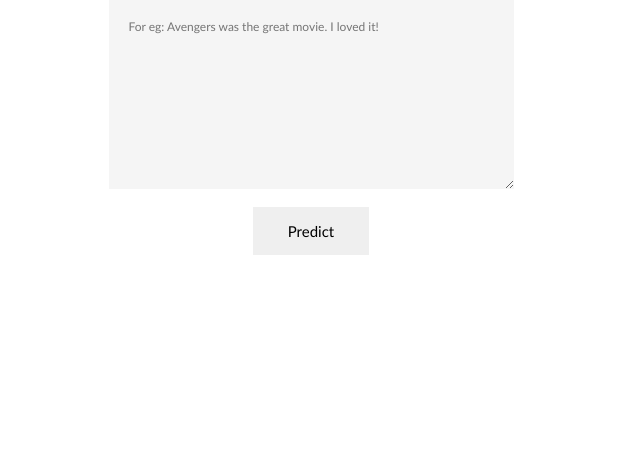
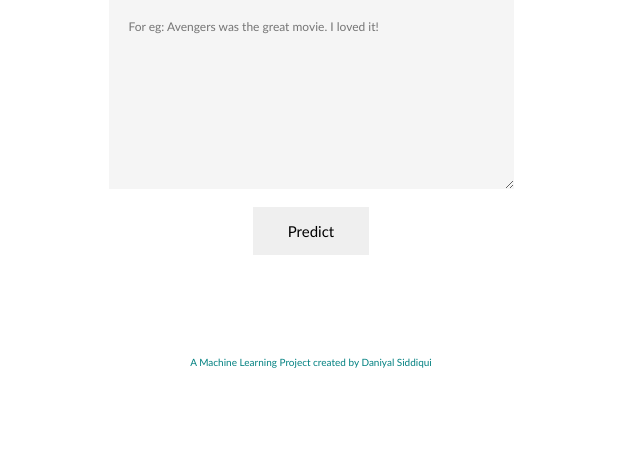
Before and after one commit to theniyal/sentimentreviews, a Flask app: page / in a window 1280 px wide. Shown: the part 275-733 px from the top of the page, without its empty margins (329-969 px from the left). Run offline with Flask 2, Linux system fonts and the light colour scheme; parts of the project's set-up code (start-up, migrations or seed data) failed here and were passed over.

Commit message:
Add files via upload

```diff
--- a/templates/home.html
+++ b/templates/home.html
@@ -17,6 +17,8 @@
 			<br/>
 			<input type="submit" value="Predict" class='btn'>
 		</form>
+			<p class="credit">A Machine Learning Project created by Daniyal Siddiqui</p>
+
 
 	</div>
 
@@ -30,6 +32,15 @@
 			font-family: 'Trebuchet MS';
 			color: teal;
 			margin-left: -80px;
+		}
+		.credit{
+			padding:0%;
+			font-size: 150px;
+			text-align: center;
+			font-size: 10px;
+			font-family: 'Trebuchet MS';
+			color: teal;
+			margin-top:8%;
 		}
 		.styling{
 			padding:0%;
```
